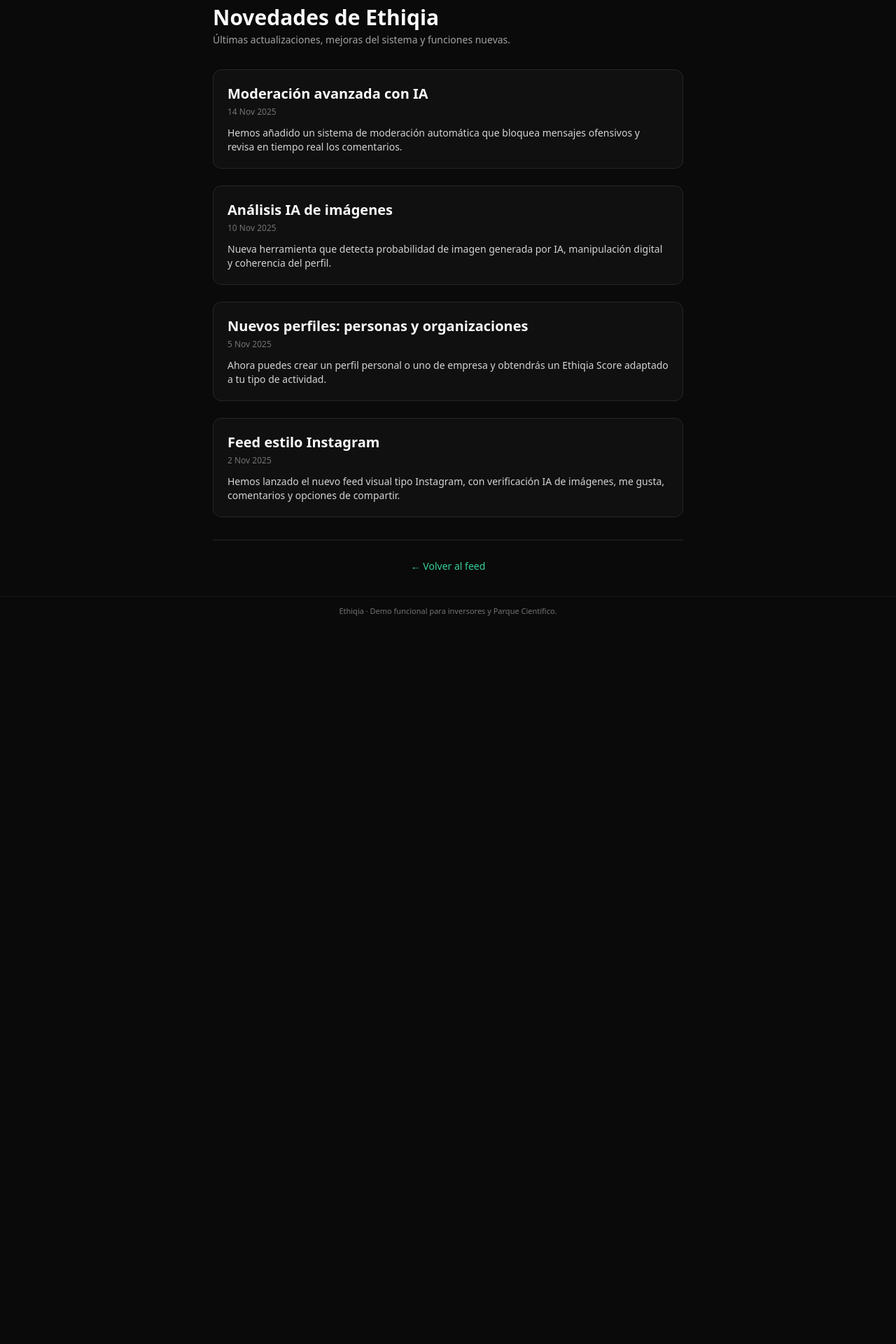
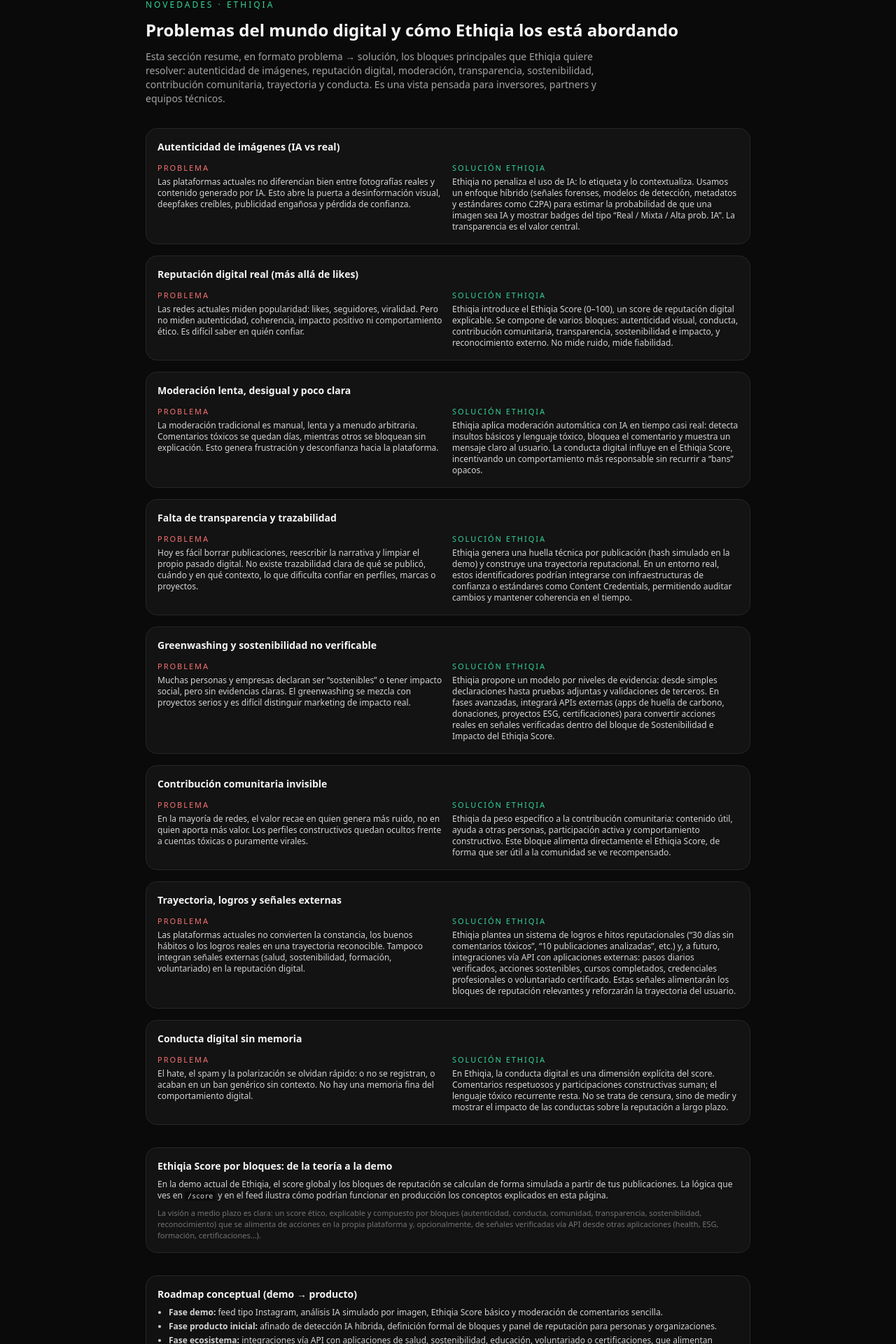
Before and after one commit to veletcosmetics/ethiqia-frontend, a Next.js app: page /news in a window 1280 px wide. Shown: the part 90-2010 px from the top of the page at 70% size. Before the commit the page ends 984 px from the top, so only its background shows below. Built offline with nearby package versions, Linux system fonts and the light colour scheme.

Commit message:
Update page.tsx

```diff
--- a/app/news/page.tsx
+++ b/app/news/page.tsx
@@ -1,70 +1,178 @@
 'use client';
 
-import Link from 'next/link';
+type ProblemSolution = {
+  id: string;
+  title: string;
+  problem: string;
+  solution: string;
+};
 
-const updates = [
+const BLOCKS: ProblemSolution[] = [
   {
-    id: 1,
-    title: 'Moderación avanzada con IA',
-    date: '14 Nov 2025',
-    content:
-      'Hemos añadido un sistema de moderación automática que bloquea mensajes ofensivos y revisa en tiempo real los comentarios.',
+    id: 'ia-vs-real',
+    title: 'Autenticidad de imágenes (IA vs real)',
+    problem:
+      'Las plataformas actuales no diferencian bien entre fotografías reales y contenido generado por IA. Esto abre la puerta a desinformación visual, deepfakes creíbles, publicidad engañosa y pérdida de confianza.',
+    solution:
+      'Ethiqia no penaliza el uso de IA: lo etiqueta y lo contextualiza. Usamos un enfoque híbrido (señales forenses, modelos de detección, metadatos y estándares como C2PA) para estimar la probabilidad de que una imagen sea IA y mostrar badges del tipo “Real / Mixta / Alta prob. IA”. La transparencia es el valor central.',
   },
   {
-    id: 2,
-    title: 'Análisis IA de imágenes',
-    date: '10 Nov 2025',
-    content:
-      'Nueva herramienta que detecta probabilidad de imagen generada por IA, manipulación digital y coherencia del perfil.',
+    id: 'reputation',
+    title: 'Reputación digital real (más allá de likes)',
+    problem:
+      'Las redes actuales miden popularidad: likes, seguidores, viralidad. Pero no miden autenticidad, coherencia, impacto positivo ni comportamiento ético. Es difícil saber en quién confiar.',
+    solution:
+      'Ethiqia introduce el Ethiqia Score (0–100), un score de reputación digital explicable. Se compone de varios bloques: autenticidad visual, conducta, contribución comunitaria, transparencia, sostenibilidad e impacto, y reconocimiento externo. No mide ruido, mide fiabilidad.',
   },
   {
-    id: 3,
-    title: 'Nuevos perfiles: personas y organizaciones',
-    date: '5 Nov 2025',
-    content:
-      'Ahora puedes crear un perfil personal o uno de empresa y obtendrás un Ethiqia Score adaptado a tu tipo de actividad.',
+    id: 'moderation',
+    title: 'Moderación lenta, desigual y poco clara',
+    problem:
+      'La moderación tradicional es manual, lenta y a menudo arbitraria. Comentarios tóxicos se quedan días, mientras otros se bloquean sin explicación. Esto genera frustración y desconfianza hacia la plataforma.',
+    solution:
+      'Ethiqia aplica moderación automática con IA en tiempo casi real: detecta insultos básicos y lenguaje tóxico, bloquea el comentario y muestra un mensaje claro al usuario. La conducta digital influye en el Ethiqia Score, incentivando un comportamiento más responsable sin recurrir a “bans” opacos.',
   },
   {
-    id: 4,
-    title: 'Feed estilo Instagram',
-    date: '2 Nov 2025',
-    content:
-      'Hemos lanzado el nuevo feed visual tipo Instagram, con verificación IA de imágenes, me gusta, comentarios y opciones de compartir.',
+    id: 'transparency',
+    title: 'Falta de transparencia y trazabilidad',
+    problem:
+      'Hoy es fácil borrar publicaciones, reescribir la narrativa y limpiar el propio pasado digital. No existe trazabilidad clara de qué se publicó, cuándo y en qué contexto, lo que dificulta confiar en perfiles, marcas o proyectos.',
+    solution:
+      'Ethiqia genera una huella técnica por publicación (hash simulado en la demo) y construye una trayectoria reputacional. En un entorno real, estos identificadores podrían integrarse con infraestructuras de confianza o estándares como Content Credentials, permitiendo auditar cambios y mantener coherencia en el tiempo.',
+  },
+  {
+    id: 'greenwashing',
+    title: 'Greenwashing y sostenibilidad no verificable',
+    problem:
+      'Muchas personas y empresas declaran ser “sostenibles” o tener impacto social, pero sin evidencias claras. El greenwashing se mezcla con proyectos serios y es difícil distinguir marketing de impacto real.',
+    solution:
+      'Ethiqia propone un modelo por niveles de evidencia: desde simples declaraciones hasta pruebas adjuntas y validaciones de terceros. En fases avanzadas, integrará APIs externas (apps de huella de carbono, donaciones, proyectos ESG, certificaciones) para convertir acciones reales en señales verificadas dentro del bloque de Sostenibilidad e Impacto del Ethiqia Score.',
+  },
+  {
+    id: 'community',
+    title: 'Contribución comunitaria invisible',
+    problem:
+      'En la mayoría de redes, el valor recae en quien genera más ruido, no en quien aporta más valor. Los perfiles constructivos quedan ocultos frente a cuentas tóxicas o puramente virales.',
+    solution:
+      'Ethiqia da peso específico a la contribución comunitaria: contenido útil, ayuda a otras personas, participación activa y comportamiento constructivo. Este bloque alimenta directamente el Ethiqia Score, de forma que ser útil a la comunidad se ve recompensado.',
+  },
+  {
+    id: 'trajectory',
+    title: 'Trayectoria, logros y señales externas',
+    problem:
+      'Las plataformas actuales no convierten la constancia, los buenos hábitos o los logros reales en una trayectoria reconocible. Tampoco integran señales externas (salud, sostenibilidad, formación, voluntariado) en la reputación digital.',
+    solution:
+      'Ethiqia plantea un sistema de logros e hitos reputacionales (“30 días sin comentarios tóxicos”, “10 publicaciones analizadas”, etc.) y, a futuro, integraciones vía API con aplicaciones externas: pasos diarios verificados, acciones sostenibles, cursos completados, credenciales profesionales o voluntariado certificado. Estas señales alimentarán los bloques de reputación relevantes y reforzarán la trayectoria del usuario.',
+  },
+  {
+    id: 'conduct',
+    title: 'Conducta digital sin memoria',
+    problem:
+      'El hate, el spam y la polarización se olvidan rápido: o no se registran, o acaban en un ban genérico sin contexto. No hay una memoria fina del comportamiento digital.',
+    solution:
+      'En Ethiqia, la conducta digital es una dimensión explícita del score. Comentarios respetuosos y participaciones constructivas suman; el lenguaje tóxico recurrente resta. No se trata de censura, sino de medir y mostrar el impacto de las conductas sobre la reputación a largo plazo.',
   },
 ];
 
 export default function NewsPage() {
   return (
-    <main className="min-h-[calc(100vh-64px)] bg-neutral-950 text-neutral-50 px-4 py-8">
-      <section className="mx-auto max-w-2xl space-y-8">
-        <header>
-          <h1 className="text-3xl font-semibold">Novedades de Ethiqia</h1>
-          <p className="text-neutral-400 text-sm mt-1">
-            Últimas actualizaciones, mejoras del sistema y funciones nuevas.
+    <main className="min-h-[calc(100vh-64px)] bg-neutral-950 text-neutral-50">
+      <section className="max-w-4xl mx-auto px-4 py-6 space-y-8">
+        {/* Header */}
+        <header className="space-y-3">
+          <p className="text-xs uppercase tracking-[0.25em] text-emerald-400">
+            Novedades · Ethiqia
+          </p>
+          <h1 className="text-2xl font-semibold">
+            Problemas del mundo digital y cómo Ethiqia los está abordando
+          </h1>
+          <p className="text-sm text-neutral-400 max-w-2xl">
+            Esta sección resume, en formato problema → solución, los bloques
+            principales que Ethiqia quiere resolver: autenticidad de imágenes,
+            reputación digital, moderación, transparencia, sostenibilidad,
+            contribución comunitaria, trayectoria y conducta. Es una vista
+            pensada para inversores, partners y equipos técnicos.
           </p>
         </header>
 
-        <div className="space-y-6">
-          {updates.map((u) => (
+        {/* Bloques problema → solución */}
+        <section className="space-y-4">
+          {BLOCKS.map((item) => (
             <article
-              key={u.id}
-              className="border border-neutral-800 bg-neutral-900/50 rounded-xl p-5"
+              key={item.id}
+              className="rounded-2xl border border-neutral-800 bg-neutral-900/70 p-4 space-y-3"
             >
-              <h2 className="text-xl font-semibold mb-1">{u.title}</h2>
-              <p className="text-xs text-neutral-500 mb-3">{u.date}</p>
-              <p className="text-sm text-neutral-300">{u.content}</p>
+              <h2 className="text-sm font-semibold text-neutral-100">
+                {item.title}
+              </h2>
+              <div className="grid gap-3 md:grid-cols-2 text-xs">
+                <div className="space-y-1">
+                  <p className="text-[11px] uppercase tracking-[0.18em] text-red-400">
+                    Problema
+                  </p>
+                  <p className="text-neutral-300">{item.problem}</p>
+                </div>
+                <div className="space-y-1">
+                  <p className="text-[11px] uppercase tracking-[0.18em] text-emerald-400">
+                    Solución Ethiqia
+                  </p>
+                  <p className="text-neutral-300">{item.solution}</p>
+                </div>
+              </div>
             </article>
           ))}
-        </div>
+        </section>
 
-        <footer className="text-center pt-6 border-t border-neutral-800">
-          <Link
-            href="/feed"
-            className="text-emerald-400 hover:text-emerald-300 text-sm"
-          >
-            ← Volver al feed
-          </Link>
-        </footer>
+        {/* Bloque sobre score por bloques */}
+        <section className="rounded-2xl border border-neutral-800 bg-neutral-900/70 p-4 space-y-2 text-xs text-neutral-300">
+          <h2 className="text-sm font-semibold text-neutral-100">
+            Ethiqia Score por bloques: de la teoría a la demo
+          </h2>
+          <p>
+            En la demo actual de Ethiqia, el score global y los bloques de
+            reputación se calculan de forma simulada a partir de tus
+            publicaciones. La lógica que ves en{' '}
+            <code className="bg-neutral-950 px-1 py-[1px] rounded text-[10px]">
+              /score
+            </code>{' '}
+            y en el feed ilustra cómo podrían funcionar en producción los
+            conceptos explicados en esta página.
+          </p>
+          <p className="text-[11px] text-neutral-500">
+            La visión a medio plazo es clara: un score ético, explicable y
+            compuesto por bloques (autenticidad, conducta, comunidad,
+            transparencia, sostenibilidad, reconocimiento) que se alimenta de
+            acciones en la propia plataforma y, opcionalmente, de señales
+            verificadas vía API desde otras aplicaciones (health, ESG,
+            formación, certificaciones…).
+          </p>
+        </section>
+
+        {/* Roadmap breve */}
+        <section className="rounded-2xl border border-neutral-800 bg-neutral-900/60 p-4 text-xs text-neutral-300 space-y-2">
+          <h2 className="text-sm font-semibold text-neutral-100">
+            Roadmap conceptual (demo → producto)
+          </h2>
+          <ul className="list-disc pl-4 space-y-1">
+            <li>
+              <span className="font-semibold">Fase demo:</span> feed tipo
+              Instagram, análisis IA simulado por imagen, Ethiqia Score básico y
+              moderación de comentarios sencilla.
+            </li>
+            <li>
+              <span className="font-semibold">Fase producto inicial:</span>{' '}
+              afinado de detección IA híbrida, definición formal de bloques y
+              panel de reputación para personas y organizaciones.
+            </li>
+            <li>
+              <span className="font-semibold">Fase ecosistema:</span>{' '}
+              integraciones vía API con aplicaciones de salud, sostenibilidad,
+              educación, voluntariado o certificaciones, que alimentan bloques
+              concretos del Ethiqia Score y convierten acciones reales en
+              reputación digital verificable.
+            </li>
+          </ul>
+        </section>
       </section>
     </main>
   );
```
